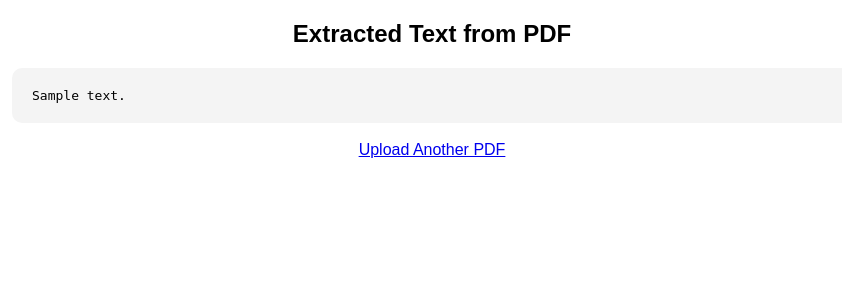
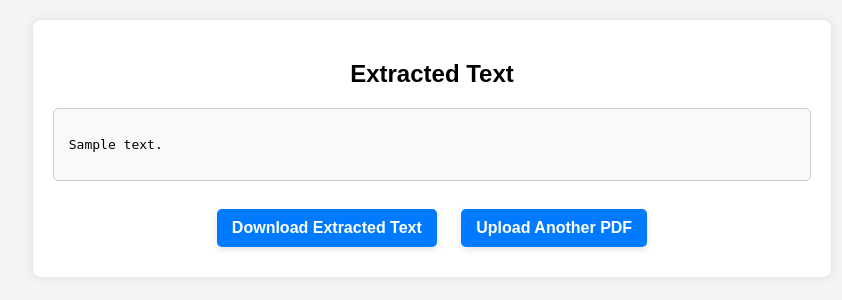
Before and after one commit to anuragduk2024/PDF_Parsing, a Flask app: template templates/result.html in a window 1280 px wide. Shown: the top 300 px of the page, without its empty margins (208-1050 px from the left). Run offline with Flask 3, Linux system fonts and the light colour scheme; the template is opened without the code that fills it: most values are stand-ins (such as "Sample title", 1, 10 or a date in 2020).

Commit message:
Updated PDF parsing logic with multiple parser options and download feature

```diff
--- a/main.py
+++ b/main.py
@@ -1,4 +1,4 @@
-from flask import Flask, render_template, request
+from flask import Flask, render_template, request, send_file, url_for
 import os
 import PyPDF2
 import pdfplumber
@@ -9,8 +9,11 @@ import pytesseract
 from pdf2image import convert_from_path
 
 app = Flask(__name__)
+
 UPLOAD_FOLDER = "uploads"
+RESULTS_FOLDER = "parsed_results"
 os.makedirs(UPLOAD_FOLDER, exist_ok=True)
+os.makedirs(RESULTS_FOLDER, exist_ok=True)
 
 
 @app.route('/')
@@ -24,52 +27,77 @@ def upload():
         return "No file part"
 
     file = request.files['file']
+    parser_option = request.form.get('parser_option')
+
     if file.filename == '':
         return "No selected file"
 
+    # Save uploaded file
     file_path = os.path.join(UPLOAD_FOLDER, file.filename)
     file.save(file_path)
 
-    text = extract_pdf_text(file_path)
-    return render_template('result.html', text=text)
+    # Extract text based on selected parser
+    extracted_text = extract_pdf_text(file_path, parser_option)
+
+    # Save extracted text file
+    result_filename = f"{parser_option}_{file.filename}.txt"
+    result_file = os.path.join(RESULTS_FOLDER, result_filename)
+    with open(result_file, "w", encoding="utf-8") as f:
+        f.write(extracted_text)
+
+    # Pass correct download link to template
+    download_link = url_for('download_file', parser_option=parser_option, filename=file.filename)
+
+    return render_template('result.html', text=extracted_text, download_link=download_link)
 
 
-def extract_pdf_text(pdf_path):
+def extract_pdf_text(pdf_path, parser_option):
     extracted_text = ""
 
-    # PyPDF2
-    with open(pdf_path, "rb") as file:
-        reader = PyPDF2.PdfReader(file)
-        for page in reader.pages:
-            extracted_text += page.extract_text() + "\n"
+    if parser_option == "pypdf2":
+        with open(pdf_path, "rb") as file:
+            reader = PyPDF2.PdfReader(file)
+            for page in reader.pages:
+                extracted_text += page.extract_text() + "\n"
 
-    # PDFMiner
-    extracted_text += "\nPDFMiner Extracted Text:\n" + extract_text(pdf_path)
+    elif parser_option == "pdfminer":
+        extracted_text = extract_text(pdf_path)
 
-    # pdfplumber
-    with pdfplumber.open(pdf_path) as pdf:
-        for page in pdf.pages:
-            extracted_text += "\nPDFPlumber:\n" + page.extract_text()
+    elif parser_option == "pdfplumber":
+        with pdfplumber.open(pdf_path) as pdf:
+            for page in pdf.pages:
+                extracted_text += page.extract_text() + "\n"
 
-    # Apache Tika
-    parsed_pdf = parser.from_file(pdf_path)
-    if parsed_pdf['content']:
-        extracted_text += "\nTika Extracted Text:\n" + parsed_pdf['content']
+    elif parser_option == "tika":
+        parsed_pdf = parser.from_file(pdf_path)
+        extracted_text = parsed_pdf.get('content', 'No text extracted')
+
+    elif parser_option == "camelot":
+        tables = camelot.read_pdf(pdf_path)
+        if tables.n > 0:
+            extracted_text = tables[0].df.to_string()
+
+    elif parser_option == "ocr":
+        images = convert_from_path(pdf_path)
+        for img in images:
+            extracted_text += pytesseract.image_to_string(img) + "\n"
+
     else:
-        extracted_text += "\nTika Extracted Text: No text extracted\n"
-
-    # Camelot (for extracting tables)
-    tables = camelot.read_pdf(pdf_path)
-    if tables.n > 0:
-        extracted_text += "\nExtracted Tables:\n" + tables[0].df.to_string()
-
-    # OCR (Tesseract) if scanned PDF
-    images = convert_from_path(pdf_path)
-    for img in images:
-        extracted_text += "\nOCR Extracted Text:\n" + pytesseract.image_to_string(img)
+        extracted_text = "Invalid parser option selected."
 
     return extracted_text
 
 
+@app.route('/download/<parser_option>/<filename>')
+def download_file(parser_option, filename):
+    result_filename = f"{parser_option}_{filename}.txt"
+    file_path = os.path.join(RESULTS_FOLDER, result_filename)
+
+    if not os.path.exists(file_path):
+        return f"Error: File {result_filename} not found at {file_path}", 404
+
+    return send_file(file_path, as_attachment=True)
+
+
 if __name__ == '__main__':
     app.run(debug=True)
--- /dev/null
+++ b/parsed_results/camelot_basic-text.pdf.txt
@@ -0,0 +1,4 @@
+              0             1             2
+0      Header 1      Header 2      Header 3
+1  Row 1, Col 1  Row 1, Col 2  Row 1, Col 3
+2  Row 2, Col 1  Row 2, Col 2  Row 2, Col 3
--- a/templates/result.html
+++ b/templates/result.html
@@ -3,16 +3,63 @@
 <head>
     <meta charset="UTF-8">
     <meta name="viewport" content="width=device-width, initial-scale=1.0">
-    <title>Extracted Text</title>
+    <title>PDF Extraction Result</title>
     <style>
-        body { font-family: Arial, sans-serif; text-align: center; margin-top: 20px; }
-        pre { white-space: pre-wrap; text-align: left; background: #f4f4f4; padding: 20px; border-radius: 10px; max-width: 800px; margin: auto; }
+        body {
+            font-family: Arial, sans-serif;
+            text-align: center;
+            background-color: #f4f4f4;
+        }
+
+        .container {
+            width: 60%;
+            margin: 20px auto;
+            padding: 20px;
+            background: white;
+            border-radius: 8px;
+            box-shadow: 0px 0px 10px rgba(0, 0, 0, 0.1);
+        }
+
+        .text-box {
+            background: #f9f9f9;
+            border: 1px solid #ccc;
+            padding: 15px;
+            max-height: 300px;
+            overflow-y: auto;
+            text-align: left;
+            border-radius: 5px;
+        }
+
+        .button-box {
+            display: inline-block;
+            background: #007bff;
+            color: white;
+            padding: 10px 15px;
+            margin: 10px;
+            border-radius: 5px;
+            text-decoration: none;
+            font-weight: bold;
+            box-shadow: 0px 3px 6px rgba(0, 0, 0, 0.1);
+        }
+
+        .button-box:hover {
+            background: #0056b3;
+        }
     </style>
 </head>
 <body>
-    <h2>Extracted Text from PDF</h2>
-    <pre>{{ text }}</pre>
-    <br>
-    <a href="/">Upload Another PDF</a>
+
+    <div class="container">
+        <h2>Extracted Text</h2>
+        <div class="text-box">
+            <pre>{{ text }}</pre>
+        </div>
+
+        <br>
+
+        <a href="{{ download_link }}" class="button-box">Download Extracted Text</a>
+        <a href="/" class="button-box">Upload Another PDF</a>
+    </div>
+
 </body>
 </html>
```
Also changed, not shown: parsed_results/pypdf2_Free_Test_Data_100KB_PDF.pdf.txt (added, +55 -0 lines), parsed_results/pypdf2_basic-text.pdf.txt (added, +26 -0 lines), templates/index.html (+12 -1 lines).
